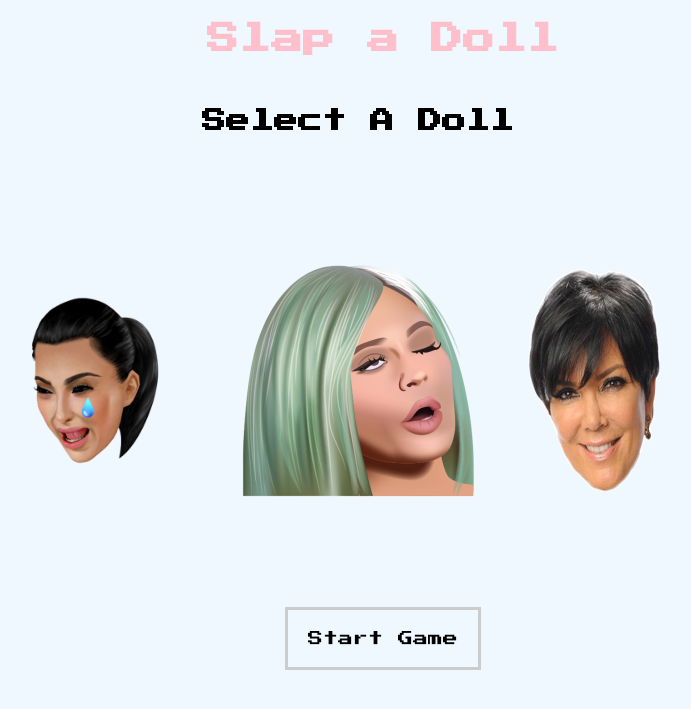
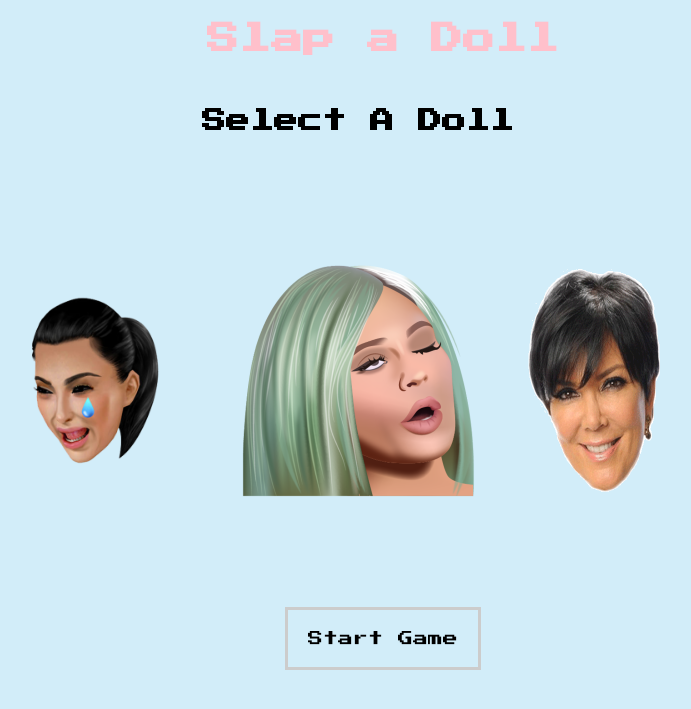
Before and after one commit to SandraOkoli/WDI_PROJECT_1, a PHP site: page / in a window 1280 px wide. Shown: the top 709 px of the page, without its empty margins (257-948 px from the left). Run offline with PHP 8.4, Linux system fonts and the light colour scheme.

Commit message:
Updated readme file

```diff
--- a/css/style.css
+++ b/css/style.css
@@ -5,7 +5,7 @@
 
 body {
   font-family: 'Press Start 2P', cursive;
-  background: aliceblue;
+  background: #d2edf9;
 }
 
 main {
```
Also changed, not shown: README.md.
